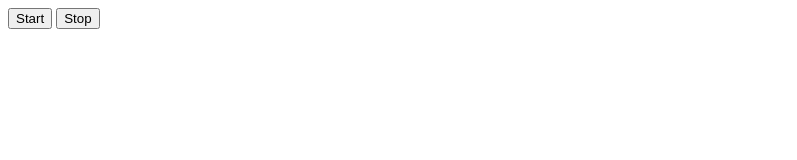
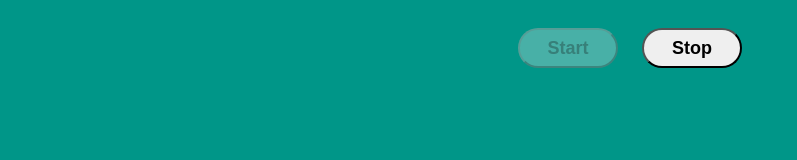
Before and after one commit to Larysa1387/goit-js-hw-11-color-switch, a plain HTML site: page index.html in a window 1280 px wide. Both pictures are taken after a click on the button "Start". Shown: the whole page, without its empty margins (0-797 px from the left). Drawn offline with Linux system fonts and the light colour scheme.

Commit message:
task done

```diff
--- a/index.html
+++ b/index.html
@@ -5,10 +5,14 @@
   <meta http-equiv="X-UA-Compatible" content="IE=edge">
   <meta name="viewport" content="width=device-width, initial-scale=1.0">
   <title>Document</title>
+  <link rel="stylesheet" href="style.css">
 </head>
 <body>
-<button type="button" data-action="start">Start</button>
-<button type="button" data-action="stop">Stop</button>
+  <div class="container">
+    <button type="button" data-action="start">Start</button>
+    <button type="button" data-action="stop">Stop</button>
+  </div>
+
 <script src="./script.js"></script>
 </body>
 </html>
--- a/script.js
+++ b/script.js
@@ -10,3 +10,29 @@ const colors = [
 const randomIntegerFromInterval = (min, max) => {
   return Math.floor(Math.random() * (max - min + 1) + min);
 };
+
+const refs = {
+  btnStart: document.querySelector('[data-action="start"]'),
+  btnEnd: document.querySelector('[data-action="stop"]'),
+  body: document.body,
+}
+
+const DELAY = 1000;
+let intervalId = null;
+
+refs.btnStart.addEventListener('click', onColorChange);
+
+function onColorChange(e) {
+  e.target.disabled = true;
+  intervalId = setInterval(() => {
+    const index = randomIntegerFromInterval(0, colors.length - 1);
+    refs.body.style.background = colors[index];
+  }, DELAY)
+}
+
+refs.btnEnd.addEventListener('click', onColorStop);
+
+function onColorStop() {
+  refs.btnStart.disabled = false;
+  clearInterval(intervalId);
+}
--- /dev/null
+++ b/style.css
@@ -0,0 +1,21 @@
+.container {
+  padding: 20px;
+  text-align: center;
+}
+
+.container button {
+  margin-right: 20px;
+  width: 100px;
+  height: 40px;
+  border-radius: 20px;
+  font-size: 18px;;
+  font-weight: 600;
+  line-height: 1.6;
+}
+
+.container button:hover {
+  cursor: pointer;
+  transform: scaleX(1.1);
+  background-color: rgb(215, 241, 213);
+  box-shadow: 0px 3px 1px rgb(0 0 0 / 10%), 0px 1px 2px rgb(0 0 0 / 8%), 0px 2px 2px rgb(0 0 0 / 12%);
+}
```
